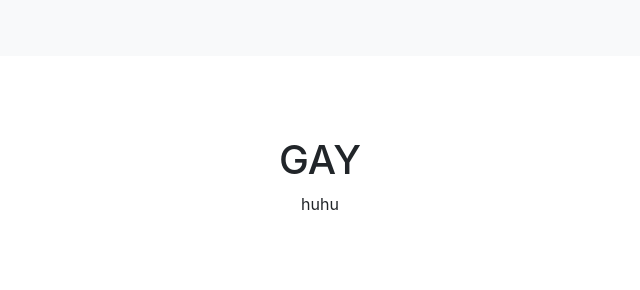
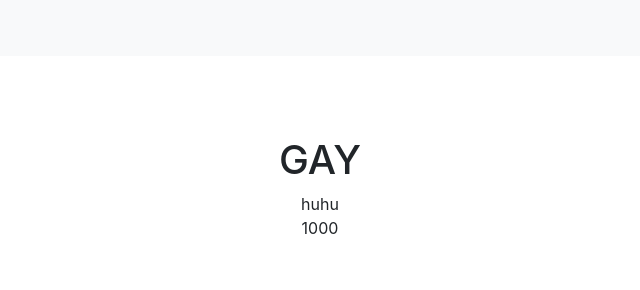
Before and after one commit to seeedy/meaghan-gatsby, a Gatsby site: page / in a window 1280 px wide. Shown: the top 290 px of the page, 320-960 px from the left. Built offline with nearby package versions, Linux system fonts and the light colour scheme; Gatsby itself is replaced by a stand-in of ours.

Commit message:
testing react spring

```diff
--- a/package.json
+++ b/package.json
@@ -20,7 +20,8 @@
     "node-sass": "^4.14.1",
     "react": "^16.12.0",
     "react-bootstrap": "^1.4.0",
-    "react-dom": "^16.12.0"
+    "react-dom": "^16.12.0",
+    "react-spring": "^8.0.27"
   },
   "devDependencies": {
     "prettier": "2.1.2"
--- a/src/pages/index.js
+++ b/src/pages/index.js
@@ -1,14 +1,18 @@
 import React from 'react';
 import Layout from '../components/Layout/Layout';
+
+import { useSpring, animated } from 'react-spring';
 
 import '../styles.scss';
 import 'bootstrap/dist/css/bootstrap.min.css';
 
 const IndexPage = () => {
+    const props = useSpring({ number: 1000, from: { number: 0 } });
     return (
         <Layout>
             <h1>GAY</h1>
             <div>huhu</div>
+            <animated.div>{props.number}</animated.div>
         </Layout>
     );
 };
```
Also changed, not shown: 1 other file.
